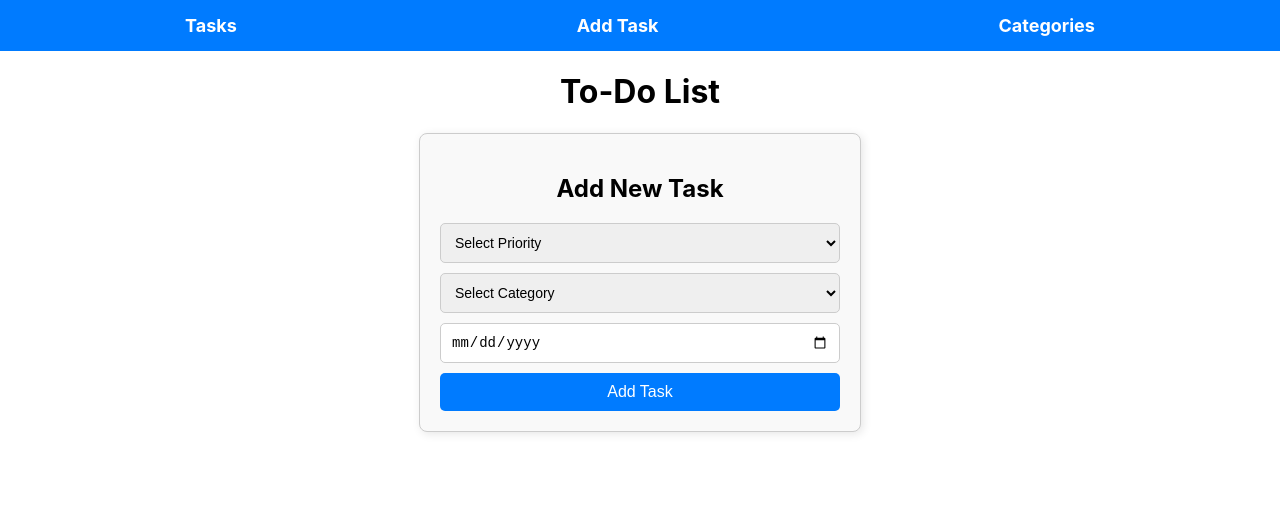
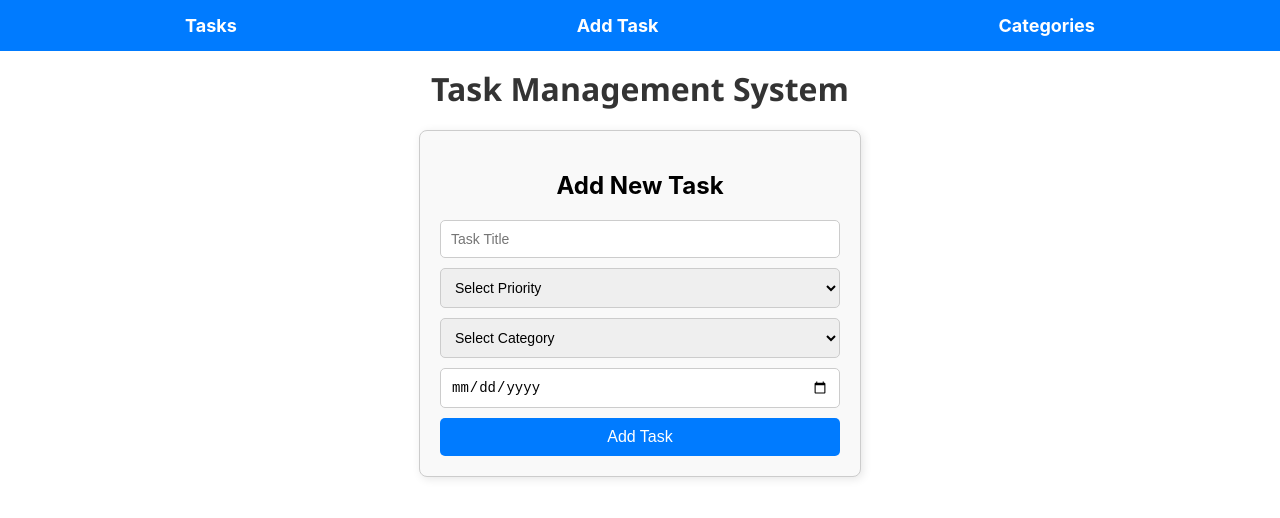
Before and after one commit to Natalie-wan/TO-DO-LIST, a React (Create React App) app: page /add-task in a window 1280 px wide. Shown: the top 518 px of the page. Built offline with nearby package versions, Linux system fonts and the light colour scheme; data requests are answered from the project's data file.

Commit message:
TaskForm and TaskList updated

```diff
--- a/src/App.js
+++ b/src/App.js
@@ -6,68 +6,181 @@ import TaskList from './Components/TaskList';
 import CategoryFilter from './Components/CategoryFilter';
 
 function App() {
+    // State management
     const [tasks, setTasks] = useState([]);
-  const [filteredTasks, setFilteredTasks] = useState([]); // State for filtered tasks
+    const [filteredTasks, setFilteredTasks] = useState([]);
+    const [selectedCategory, setSelectedCategory] = useState('All');
+    const [isLoading, setIsLoading] = useState(true);
+    const [error, setError] = useState(null);
 
-  // Fetch tasks from json-server on mount
+    // Fetch tasks on component mount
     useEffect(() => {
+        setIsLoading(true);
         fetch("http://localhost:3001/tasks")
-      .then((res) => res.json())
+            .then((res) => {
+                if (!res.ok) {
+                    throw new Error('Failed to fetch tasks');
+                }
+                return res.json();
+            })
             .then((data) => {
                 setTasks(data);
-        setFilteredTasks(data); // Initialize filteredTasks with all tasks
+                setFilteredTasks(data);
+                setIsLoading(false);
             })
-      .catch((error) => console.error("Error fetching tasks:", error));
+            .catch((error) => {
+                console.error("Error fetching tasks:", error);
+                setError(error.message);
+                setIsLoading(false);
+            });
     }, []);
 
-  // Add new task handler
+    // Handle adding new task
     const handleAddTask = (newTask) => {
+        // Add ID to the new task
+        const taskWithId = {
+            ...newTask,
+            id: Date.now().toString(),
+            createdAt: new Date().toISOString()
+        };
+
         fetch("http://localhost:3001/tasks", {
             method: "POST",
             headers: {
                 "Content-Type": "application/json",
             },
-      body: JSON.stringify(newTask),
+            body: JSON.stringify(taskWithId),
         })
-      .then((response) => response.json())
+            .then((response) => {
+                if (!response.ok) {
+                    throw new Error('Failed to add task');
+                }
+                return response.json();
+            })
             .then((createdTask) => {
-        setTasks((prevTasks) => [...prevTasks, createdTask]);
-        setFilteredTasks((prevTasks) => [...prevTasks, createdTask]); // Add new task to filteredTasks
+                const updatedTasks = [...tasks, createdTask];
+                setTasks(updatedTasks);
+
+                // Update filtered tasks if the new task matches the current filter
+                if (selectedCategory === 'All' || createdTask.category === selectedCategory) {
+                    setFilteredTasks(prev => [...prev, createdTask]);
+                }
             })
-      .catch((error) => console.error("Error:", error));
+            .catch((error) => {
+                console.error("Error adding task:", error);
+                setError(error.message);
+            });
     };
 
-  // Extract unique categories from tasks
-  const categories = [...new Set(tasks.map((task) => task.category))];
-
-  // Handle category filter changes
-  const handleFilter = (selectedCategory) => {
-    if (selectedCategory === "All") {
-      setFilteredTasks(tasks); // Show all tasks
+    // Handle category filtering
+    const handleFilter = (category) => {
+        setSelectedCategory(category);
+        if (category === "All") {
+            setFilteredTasks(tasks);
         } else {
-      const filtered = tasks.filter((task) => task.category === selectedCategory);
-      setFilteredTasks(filtered); // Show tasks for the selected category
+            const filtered = tasks.filter((task) => task.category === category);
+            setFilteredTasks(filtered);
         }
     };
+
+    // Handle task reordering after drag and drop
+    const handleTaskReorder = (reorderedTasks) => {
+        setFilteredTasks(reorderedTasks);
+        // If we're showing all tasks, update the main tasks array too
+        if (selectedCategory === 'All') {
+            setTasks(reorderedTasks);
+        } else {
+            // If we're showing filtered tasks, we need to update the main tasks array
+            // while preserving the tasks that aren't currently visible
+            const nonFilteredTasks = tasks.filter(
+                task => task.category !== selectedCategory
+            );
+            const newTasks = [...nonFilteredTasks, ...reorderedTasks].sort(
+                (a, b) => new Date(a.createdAt) - new Date(b.createdAt)
+            );
+            setTasks(newTasks);
+        }
+    };
+
+    // Loading state
+    if (isLoading) {
+        return <div style={{ textAlign: 'center', marginTop: '2rem' }}>Loading tasks...</div>;
+    }
+
+    // Error state
+    if (error) {
+        return <div style={{ textAlign: 'center', marginTop: '2rem', color: 'red' }}>
+            Error: {error}
+        </div>;
+    }
 
     return (
         <div>
             <Router>
                 <NavBar />
-        <h1 style={{ textAlign: "center" }}>To-Do List</h1>
+                <h1 style={{
+                    textAlign: "center",
+                    color: "#333",
+                    margin: "1rem 0",
+                    fontFamily: "'Segoe UI', Tahoma, Geneva, Verdana, sans-serif"
+                }}>
+                    Task Management System
+                </h1>
+
                 <Routes>
-          <Route path="/tasks" element={<TaskList tasks={filteredTasks} />} />
-          <Route path="/add-task" element={<TaskForm onAddTask={handleAddTask} />} />
+                    <Route
+                        path="/tasks"
+                        element={
+                            <>
+                                <CategoryFilter
+                                    categories={[...new Set(tasks.map(task => task.category))]}
+                                    onFilter={handleFilter}
+                                    selectedCategory={selectedCategory}
+                                />
+                                <TaskList
+                                    tasks={filteredTasks}
+                                    onFilter={handleFilter}
+                                    onReorder={handleTaskReorder}
+                                />
+                            </>
+                        }
+                    />
+                    <Route
+                        path="/add-task"
+                        element={
+                            <TaskForm
+                                onAddTask={handleAddTask}
+                                existingCategories={[...new Set(tasks.map(task => task.category))]}
+                            />
+                        }
+                    />
                     <Route
                         path="/categories"
                         element={
+                            <>
                                 <CategoryFilter
-                categories={categories}
+                                    categories={[...new Set(tasks.map(task => task.category))]}
                                     onFilter={handleFilter}
+                                    selectedCategory={selectedCategory}
+                                />
+                                <TaskList
+                                    tasks={filteredTasks}
+                                    onFilter={handleFilter}
+                                    onReorder={handleTaskReorder}
+                                />
+                            </>
+                        }
+                    />
+                    <Route
+                        path="/"
+                        element={
+                            <TaskList
+                                tasks={filteredTasks}
+                                onFilter={handleFilter}
+                                onReorder={handleTaskReorder}
                             />
                         }
                     />
-          <Route path="/" element={<TaskList tasks={filteredTasks} />} /> {/* Default Route */}
                 </Routes>
             </Router>
         </div>
--- a/src/Components/TaskForm.js
+++ b/src/Components/TaskForm.js
@@ -1,23 +1,23 @@
 import React, { useState } from "react";
 
 function TaskForm({ onAddTask }) {
-    //States to manage form inputs
+    // States to manage form inputs
     const [title, setTitle] = useState("");
     const [category, setCategory] = useState("");
     const [priority, setPriority] = useState("");
     const [dueDate, setDueDate] = useState("");
 
-    //Handle form submission
+    // Handle form submission
     const handleSubmit = (e) => {
         e.preventDefault();
 
-        //Validate input fields
+        // Validate input fields
         if (!title || !category || !priority || !dueDate) {
             alert("Please fill in all fields.");
             return;
         }
 
-        //New task object
+        // New task object
         const newTask = {
             title,
             category,
@@ -25,17 +25,17 @@ function TaskForm({ onAddTask }) {
             dueDate,
         };
 
-        //Calling parent fuction to add the new task
+        // Calling parent function to add the new task
         onAddTask(newTask);
 
-        //Clear form input fields
+        // Clear form input fields
         setTitle("");
         setCategory("");
         setPriority("");
         setDueDate("");
     };
 
-    //Inline CSS Styles
+    // Inline CSS Styles
     const styles = {
         container: {
             maxWidth: "400px",
@@ -71,31 +71,40 @@ function TaskForm({ onAddTask }) {
             fontSize: "16px",
             textAlign: "center",
         }
-    }
+    };
 
     return (
         <div style={styles.container}>
             <form onSubmit={handleSubmit} style={styles.form}>
                 <h2 style={styles.heading}>Add New Task</h2>
 
-                {/**Title input *
-                <input type="text" placeholder="Task Title" value={title}
-                onChange={(e) => setTitle(e.target.value)} style={styles.input} /> */}
+                {/* Title input */}
+                <input
+                    type="text"
+                    placeholder="Task Title"
+                    value={title}
+                    onChange={(e) => setTitle(e.target.value)}
+                    style={styles.input}
+                />
 
-                {/**Category input
-                <input type="text" placeholder="Category" value={category}
-                onChange={(e) => setCategory(e.target.value)} style={styles.input} /> */}
-
-                {/**Priority dropdown */}
-                <select value={priority} onChange={(e) => setPriority(e.target.value)} style={styles.input}>
+                {/* Priority dropdown */}
+                <select
+                    value={priority}
+                    onChange={(e) => setPriority(e.target.value)}
+                    style={styles.input}
+                >
                     <option value="" disabled>Select Priority</option>
                     <option value="High">High</option>
                     <option value="Medium">Medium</option>
                     <option value="Low">Low</option>
                 </select>
 
-                {/**Category dropdown */}
-                <select value={category} onChange={(e) => setCategory(e.target.value)} style={styles.input}>
+                {/* Category dropdown */}
+                <select
+                    value={category}
+                    onChange={(e) => setCategory(e.target.value)}
+                    style={styles.input}
+                >
                     <option value="" disabled>Select Category</option>
                     <option value="Leisure">Leisure</option>
                     <option value="Work">Work</option>
@@ -104,11 +113,15 @@ function TaskForm({ onAddTask }) {
                     <option value="Health">Health</option>
                 </select>
 
-                {/**DueDate input */}
-                <input type="date" value={dueDate}
-                onChange={(e) => setDueDate(e.target.value)} style={styles.input} />
+                {/* DueDate input */}
+                <input
+                    type="date"
+                    value={dueDate}
+                    onChange={(e) => setDueDate(e.target.value)}
+                    style={styles.input}
+                />
 
-                {/**Submit button */}
+                {/* Submit button */}
                 <button type="submit" style={styles.button}>Add Task</button>
             </form>
         </div>
```
Lines whose indentation alone changed are shown as unchanged.
